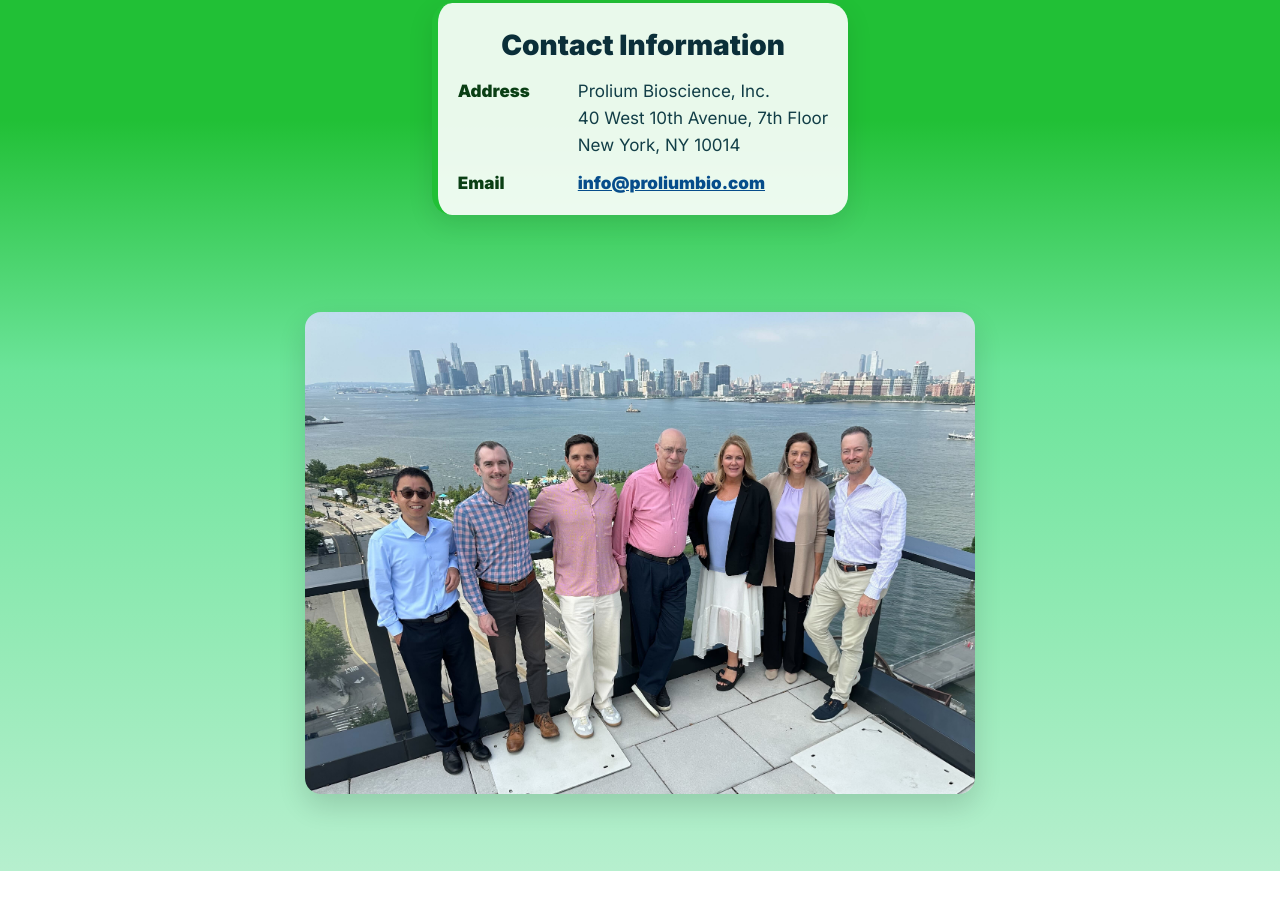
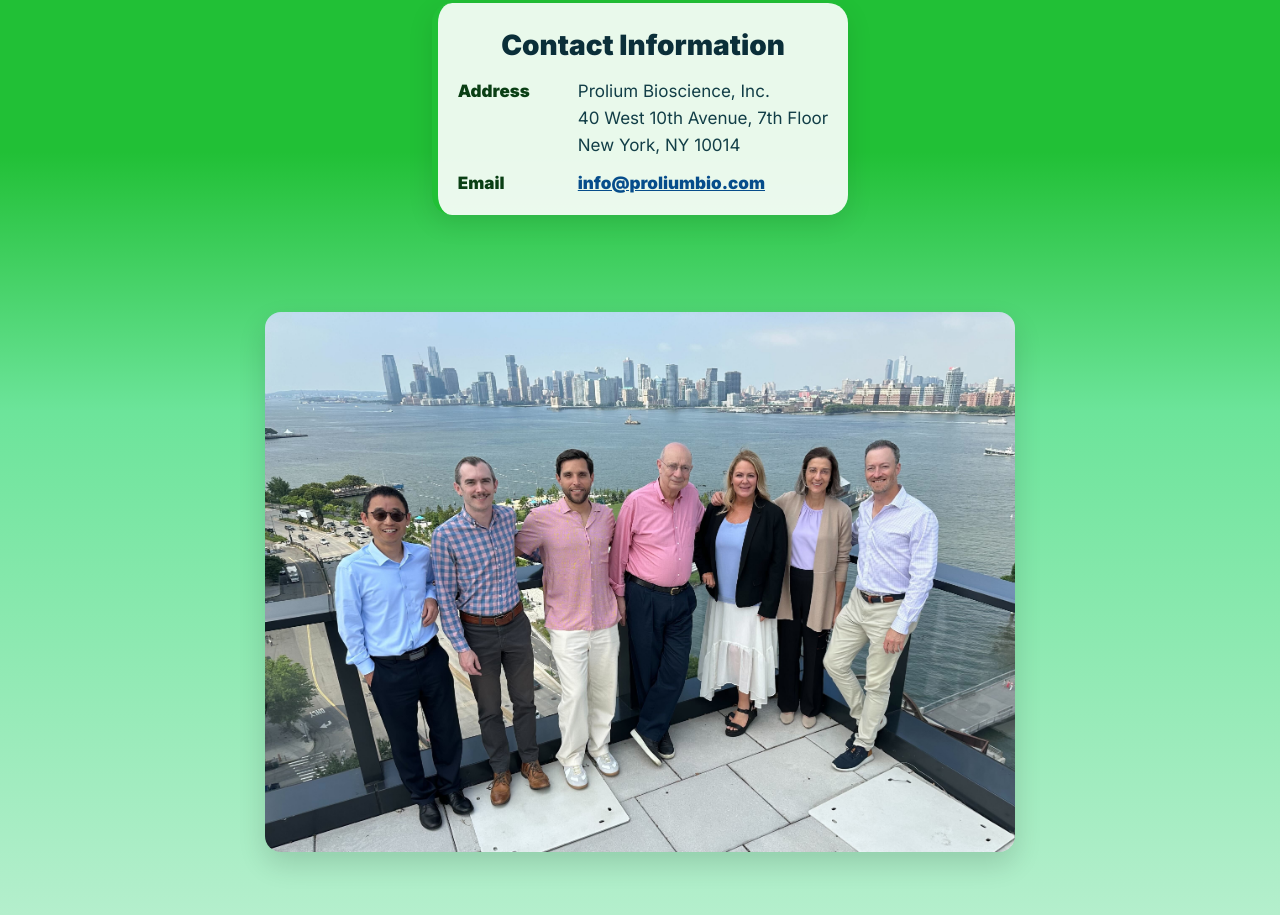
Before and after one commit to arequadt/prolium.github.io, a plain HTML site: page contact.html in a window 1280 px wide. Shown: the part 797-1712 px from the top of the page. Before the commit the page ends 1668 px from the top, so only its background shows below. Drawn offline with Linux system fonts and the light colour scheme.

Commit message:
fixed team photo size

```diff
--- a/contact.html
+++ b/contact.html
@@ -152,7 +152,7 @@
       width:100%;margin:0 auto 60px;text-align:center;
     }
     .team-photo img {
-      width:67%;max-width:1000px;height:auto;display:block;margin:0 auto;
+      width:75%;max-width:1000px;height:auto;display:block;margin:0 auto;
       border-radius:16px;box-shadow:0 12px 28px rgba(0,0,0,0.14);
     }
 
```
